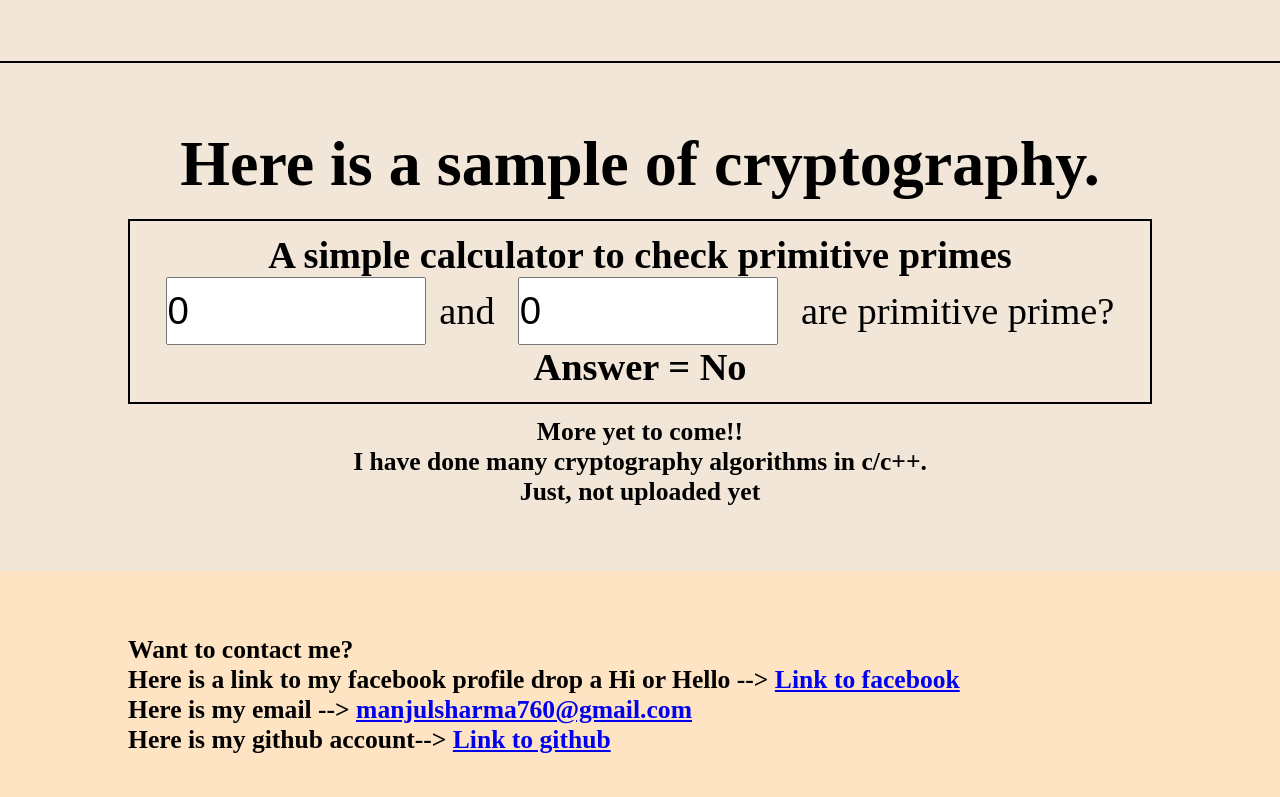
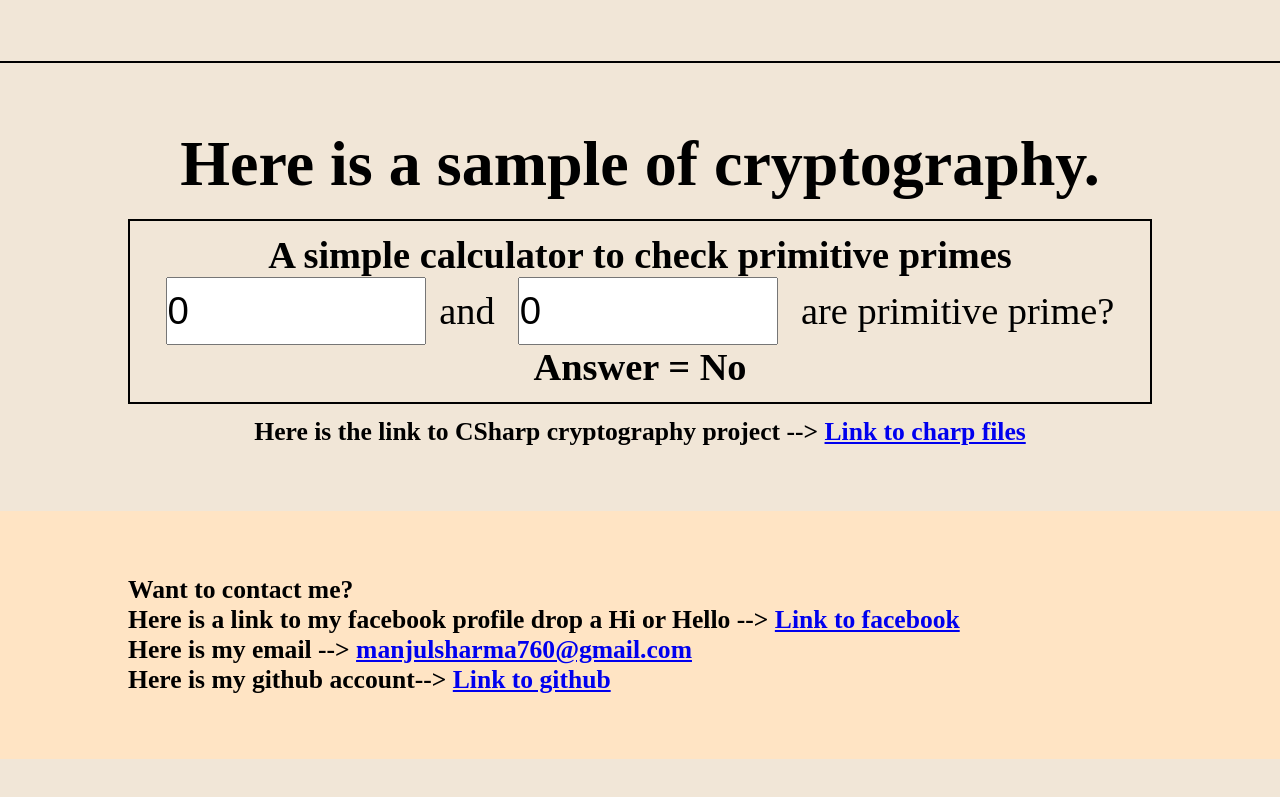
Before and after one commit to Manjul760/Manjul760.github.io, a plain HTML site: page index.html in a window 1280 px wide. Shown: the part 3009-3806 px from the top of the page. After the commit the page ends 3768 px from the top, so only its background shows below. Drawn offline with Linux system fonts and the light colour scheme.

Commit message:
Update index.html

```diff
--- a/index.html
+++ b/index.html
@@ -134,10 +134,8 @@
         <div id="primitive-prime" class="border pad"></div>
         <div id="caeser-cipher"></div>
         <div id="hill-cipher"></div>
-        <h1 class="h2 text-center margin-t">
-            More yet to come!!<br>
-            I have done many cryptography algorithms in c/c++.<br>
-            Just, not uploaded yet</h1>
+        <h1 class="h2 margin-t">
+            Here is the link to CSharp cryptography project <span class="fidget">--></span> <a href="https://github.com/Manjul760/csharp_practise">Link to charp files</a><br> </h1>
     </div>
 
     <footer class="pad-centralize">
```
